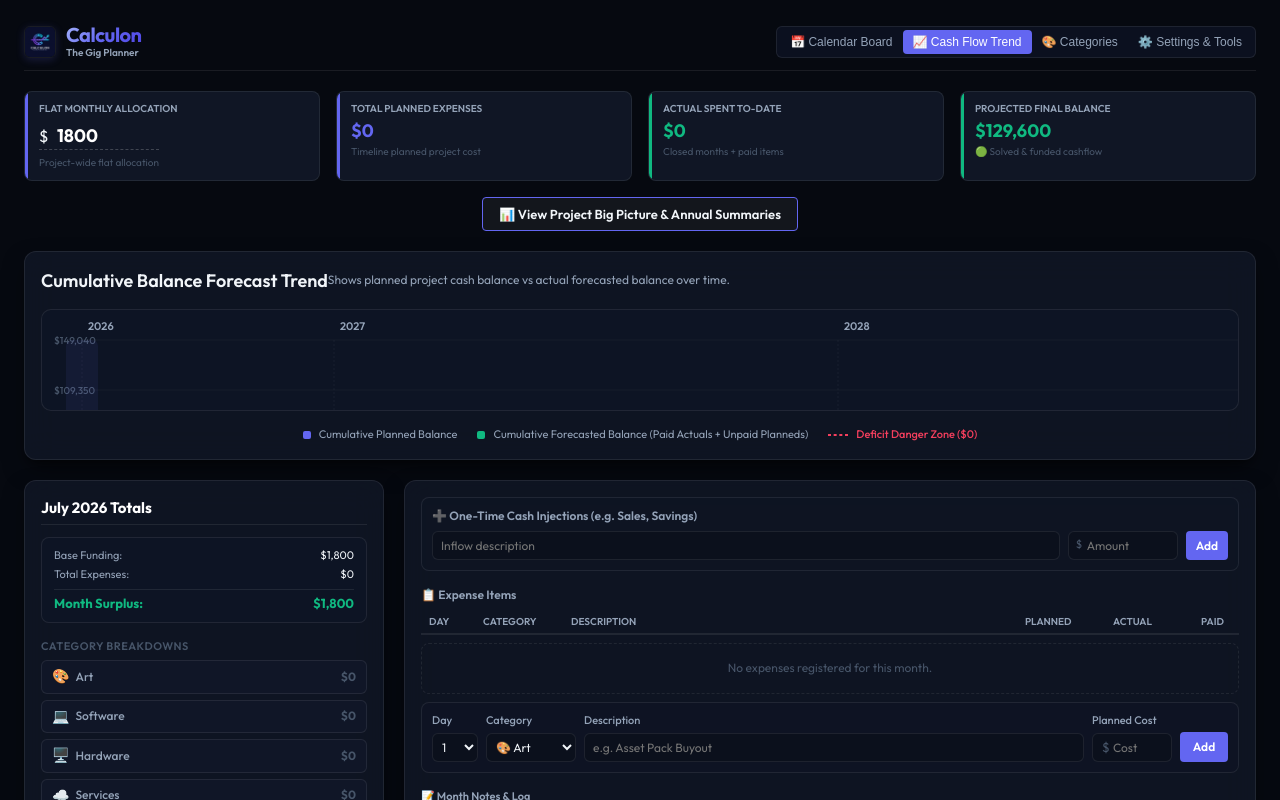
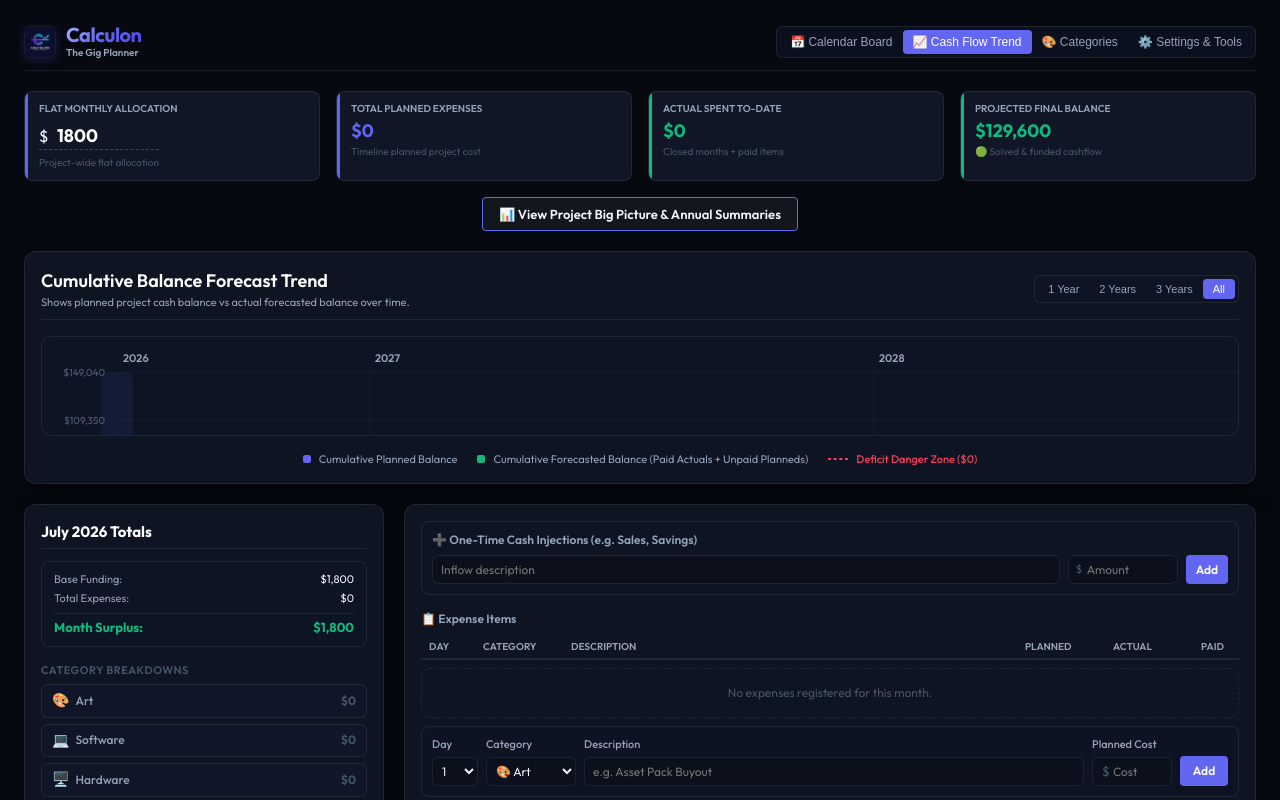
Before and after one commit to Soliloquis/Calculon-Gig-Planner, a React (Vite) app: page / in a window 1280 px wide. Both pictures are taken after a click on the button "📈 Cash Flow Trend". Shown: the top 800 px of the page. Built offline with nearby package versions, Linux system fonts and the light colour scheme.

Commit message:
Enhance Cash Flow Chart with display range filters and aligned labels

```diff
--- a/src/components/CashFlowChart.jsx
+++ b/src/components/CashFlowChart.jsx
@@ -1,24 +1,46 @@
 import React, { useState, useMemo, useRef, useEffect } from 'react';
 
 export default function CashFlowChart({ timeline, selectedMonthKey, onSelectMonth, summary }) {
+  const [range, setRange] = useState('all'); // '12', '24', '36', 'all'
   const [hoveredPoint, setHoveredPoint] = useState(null);
   const containerRef = useRef(null);
 
   // SVG Chart Dimensions
   const chartHeight = 260;
-  const paddingX = 40;
-  const paddingY = 30;
+  const paddingX = 75; // Increased left margin to make room for grid currency labels
+  const paddingY = 35;
 
   // Compute horizontal spacing based on timeline length
   const pointSpacing = 42; // pixels per month
+
+  // Create filtered timeline using a sliding window centered around the selected month
+  const filteredTimeline = useMemo(() => {
+    if (range === 'all') return timeline;
+    const count = parseInt(range, 10);
+    if (timeline.length <= count) return timeline;
+
+    const activeIdx = timeline.findIndex(m => m.month === selectedMonthKey);
+    const safeIdx = activeIdx !== -1 ? activeIdx : 0;
+
+    // Center the selected month in the visible range
+    const half = Math.floor(count / 2);
+    let start = safeIdx - half;
+    if (start < 0) start = 0;
+    if (start + count > timeline.length) {
+      start = timeline.length - count;
+    }
+
+    return timeline.slice(start, start + count);
+  }, [timeline, range, selectedMonthKey]);
+
   const chartWidth = useMemo(() => {
-    return Math.max(800, timeline.length * pointSpacing + paddingX * 2);
-  }, [timeline.length]);
+    return Math.max(800, filteredTimeline.length * pointSpacing + paddingX * 2);
+  }, [filteredTimeline.length, paddingX]);
 
   // Scroll the chart to active month
   useEffect(() => {
     if (selectedMonthKey && containerRef.current) {
-      const activeIdx = timeline.findIndex(m => m.month === selectedMonthKey);
+      const activeIdx = filteredTimeline.findIndex(m => m.month === selectedMonthKey);
       if (activeIdx !== -1) {
         const container = containerRef.current;
         const targetX = activeIdx * pointSpacing + paddingX;
@@ -30,16 +52,16 @@ export default function CashFlowChart({ timeline, selectedMonthKey, onSelectMont
         });
       }
     }
-  }, [selectedMonthKey, timeline]);
+  }, [selectedMonthKey, filteredTimeline]);
 
   // Calculate Y domain bounds (min & max balance)
   const yBounds = useMemo(() => {
-    if (timeline.length === 0) return { min: 0, max: 10000 };
+    if (filteredTimeline.length === 0) return { min: 0, max: 10000 };
 
     let max = -Infinity;
     let min = 0; // always anchor to at least 0
 
-    timeline.forEach(m => {
+    filteredTimeline.forEach(m => {
       const p = m.cumulativePlanned;
       const f = m.cumulativeForecast;
       if (p > max) max = p;
@@ -56,7 +78,7 @@ export default function CashFlowChart({ timeline, selectedMonthKey, onSelectMont
       min: min - padding / 2,
       max: max + padding
     };
-  }, [timeline]);
+  }, [filteredTimeline]);
 
   // Calculate coordinates for timeline
   const points = useMemo(() => {
@@ -64,7 +86,7 @@ export default function CashFlowChart({ timeline, selectedMonthKey, onSelectMont
     const rangeY = max - min || 1;
     const usableHeight = chartHeight - paddingY * 2;
 
-    return timeline.map((m, index) => {
+    return filteredTimeline.map((m, index) => {
       const x = paddingX + index * pointSpacing;
 
       // Calculate Y coords
@@ -88,7 +110,7 @@ export default function CashFlowChart({ timeline, selectedMonthKey, onSelectMont
         hasDeficit: m.hasDeficit
       };
     });
-  }, [timeline, yBounds, chartWidth]);
+  }, [filteredTimeline, yBounds, chartWidth]);
 
   // Construct SVG paths
   const paths = useMemo(() => {
@@ -134,17 +156,55 @@ export default function CashFlowChart({ timeline, selectedMonthKey, onSelectMont
 
   return (
     <div className="glass-panel" style={{ display: 'flex', flexDirection: 'column', gap: '16px' }}>
-      <div style={{ display: 'flex', justifyContent: 'between', alignItems: 'center' }}>
-        <h2 style={{ fontSize: '18px', fontWeight: '600' }}>Cumulative Balance Forecast Trend</h2>
-        <span style={{ fontSize: '12px', color: 'var(--text-muted)' }}>
-          Shows planned project cash balance vs actual forecasted balance over time.
-        </span>
+      <div style={{ display: 'flex', justifyContent: 'space-between', alignItems: 'center', flexWrap: 'wrap', gap: '12px', borderBottom: '1px solid var(--border-subtle)', paddingBottom: '8px' }}>
+        <div style={{ display: 'flex', flexDirection: 'column', gap: '2px' }}>
+          <h2 style={{ fontSize: '18px', fontWeight: '600', color: '#fff' }}>Cumulative Balance Forecast Trend</h2>
+          <p style={{ fontSize: '11px', color: 'var(--text-muted)' }}>
+            Shows planned project cash balance vs actual forecasted balance over time.
+          </p>
+        </div>
+
+        {/* Display Range Buttons */}
+        <div className="tabs" style={{ background: 'rgba(15, 23, 42, 0.4)', border: '1px solid var(--border-subtle)', padding: '3px' }}>
+          <button
+            type="button"
+            className={`tab-btn ${range === '12' ? 'active' : ''}`}
+            onClick={() => setRange('12')}
+            style={{ fontSize: '11px', padding: '4px 10px' }}
+          >
+            1 Year
+          </button>
+          <button
+            type="button"
+            className={`tab-btn ${range === '24' ? 'active' : ''}`}
+            onClick={() => setRange('24')}
+            style={{ fontSize: '11px', padding: '4px 10px' }}
+          >
+            2 Years
+          </button>
+          <button
+            type="button"
+            className={`tab-btn ${range === '36' ? 'active' : ''}`}
+            onClick={() => setRange('36')}
+            style={{ fontSize: '11px', padding: '4px 10px' }}
+          >
+            3 Years
+          </button>
+          <button
+            type="button"
+            className={`tab-btn ${range === 'all' ? 'active' : ''}`}
+            onClick={() => setRange('all')}
+            style={{ fontSize: '11px', padding: '4px 10px' }}
+          >
+            All
+          </button>
+        </div>
       </div>
 
       <div
         className="chart-svg-wrapper"
         ref={containerRef}
-        style={{ overflowX: 'auto', border: '1px solid var(--border-subtle)', borderRadius: '10px', background: 'rgba(15, 23, 42, 0.4)' }}
+        style={{ position: 'relative', overflowX: 'auto', border: '1px solid var(--border-subtle)', borderRadius: '10px', background: 'rgba(15, 23, 42, 0.4)' }}
       >
         <svg
           width={chartWidth}
@@ -177,11 +237,12 @@ export default function CashFlowChart({ timeline, selectedMonthKey, onSelectMont
                 className="chart-grid-line"
               />
               <text
-                x={12}
+                x={paddingX - 12}
                 y={line.y + 4}
                 fill="var(--text-dim)"
                 fontSize="10px"
                 fontWeight="500"
+                textAnchor="end"
               >
                 {formatCurrency(line.value)}
               </text>
@@ -199,7 +260,7 @@ export default function CashFlowChart({ timeline, selectedMonthKey, onSelectMont
                 className="chart-zero-line"
               />
               <text
-                x={chartWidth - 110}
+                x={chartWidth - 140}
                 y={points[0].zeroY - 6}
                 fill="var(--color-danger)"
                 fontSize="10px"
@@ -284,7 +345,7 @@ export default function CashFlowChart({ timeline, selectedMonthKey, onSelectMont
                   r={isSelected ? 5 : 3.5}
                   className={`chart-dot planned ${isSelected ? 'active' : ''}`}
                   onClick={() => onSelectMonth(p.month)}
-                  onMouseEnter={() => setHoveredPoint({ ...p, type: 'Planned', value: p.rawPlanned })}
+                  onMouseEnter={() => setHoveredPoint({ ...p, type: 'Planned', value: p.rawPlanned, y: p.plannedY })}
                   onMouseLeave={() => setHoveredPoint(null)}
                 />
 
@@ -295,7 +356,7 @@ export default function CashFlowChart({ timeline, selectedMonthKey, onSelectMont
                   r={isSelected ? 6 : 4}
                   className={`chart-dot forecast ${isSelected ? 'active' : ''}`}
                   onClick={() => onSelectMonth(p.month)}
-                  onMouseEnter={() => setHoveredPoint({ ...p, type: 'Forecast', value: p.rawForecast })}
+                  onMouseEnter={() => setHoveredPoint({ ...p, type: 'Forecast', value: p.rawForecast, y: p.forecastY })}
                   onMouseLeave={() => setHoveredPoint(null)}
                 />
               </g>
@@ -303,16 +364,16 @@ export default function CashFlowChart({ timeline, selectedMonthKey, onSelectMont
           })}
         </svg>
 
-        {/* Dynamic Tooltip overlay */}
+        {/* Dynamic Tooltip overlay (scrolls absolute with chart container) */}
         {hoveredPoint && (
           <div
             style={{
-              position: 'fixed',
-              top: `${hoveredPoint.y - 120}px`, // approximate hover placement
-              left: `${hoveredPoint.x + 40}px`,
+              position: 'absolute',
+              top: `${hoveredPoint.y - 12}px`,
+              left: `${hoveredPoint.x}px`,
               pointerEvents: 'none',
               transform: 'translate(-50%, -100%)',
-              zIndex: 1000,
+              zIndex: 100,
               background: 'var(--bg-panel-solid)',
               border: `1px solid ${hoveredPoint.hasDeficit ? 'var(--color-danger)' : 'var(--border-subtle)'}`,
               borderRadius: '8px',
```
Also changed, not shown: Calculon_Planner.html (+1 -1 lines).
